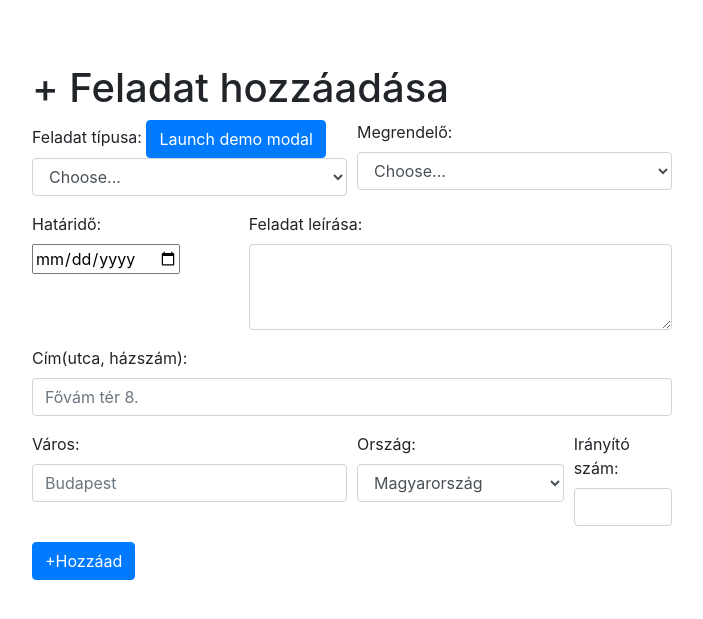
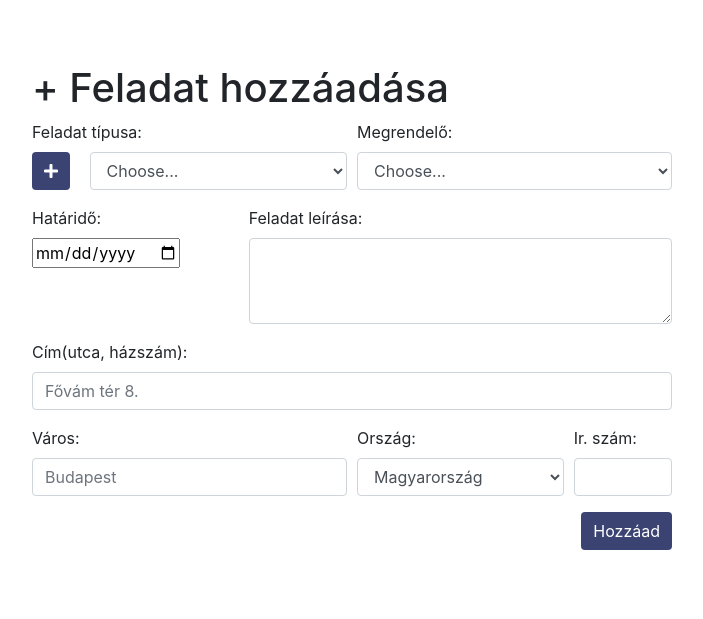
Before and after one commit to kosaaron/ssbs, a PHP site: page /feladathozzaadas.html in a window 1280 px wide. Shown: the top 619 px of the page, without its empty margins (288-991 px from the left). Run offline with PHP 8.4, Linux system fonts and the light colour scheme.

Commit message:
Design changes in new task form

```diff
--- a/css/feladathozzaadas.css
+++ b/css/feladathozzaadas.css
@@ -1,3 +1,14 @@
 .new-task-form{
     margin-top: 5%;
 }
+.addnewtask-button{
+    background-color: #3B4372;
+    outline: none;
+    border:none;
+    height: calc(1.5em + 0.75rem + 2px);
+}
+.addnewtask-button:hover{
+    background-color: #333;
+    outline: none;
+    border:none;
+}
--- a/feladathozzaadas.html
+++ b/feladathozzaadas.html
@@ -17,38 +17,21 @@
                 <div class="form-row">
                     <div class="form-group col-md-6">
                         <label for="inputTaskType">Feladat típusa:</label>
-                        <!-- Button trigger modal -->
-                        <button type="button" class="btn btn-primary" data-toggle="modal"
-                            data-target="#exampleModalCenter">
-                            Launch demo modal
-                        </button>
-
-                        <!-- Modal -->
-                        <div class="modal fade" id="exampleModalCenter" tabindex="-1" role="dialog"
-                            aria-labelledby="exampleModalCenterTitle" aria-hidden="true">
-                            <div class="modal-dialog modal-dialog-centered" role="document">
-                                <div class="modal-content">
-                                    <div class="modal-header">
-                                        <h5 class="modal-title" id="exampleModalCenterTitle">Új feladattípus</h5>
-                                        <button type="button" class="close" data-dismiss="modal" aria-label="Close">
-                                            <span aria-hidden="true">&times;</span>
-                                        </button>
-                                    </div>
-                                    <div class="modal-body">
-                                        ...
-                                    </div>
-                                    <div class="modal-footer">
-                                        <button type="button" class="btn btn-secondary"
-                                            data-dismiss="modal">Close</button>
-                                        <button type="button" class="btn btn-primary">Save changes</button>
-                                    </div>
-                                </div>
+                        <div class="row">
+                            <div class="col-2">
+                                                        <!-- Button trigger modal -->
+                                <button type="button" class="btn btn-primary addnewtask-button"
+                                    data-toggle="modal" data-target="#exampleModalCenter">
+                                    <i class="fas fa-plus"></i>
+                                </button></div>
+                            <div class="col-10">
+                                <select id="inputTaskType" class="form-control">
+                                    <option selected>Choose...</option>
+                                    <option>...</option>
+                                </select>
                             </div>
                         </div>
-                        <select id="inputTaskType" class="form-control">
-                            <option selected>Choose...</option>
-                            <option>...</option>
-                        </select>
+
                     </div>
                     <div class="form-group col-md-6">
                         <label for="inputProcurer">Megrendelő:</label>
@@ -85,15 +68,40 @@
                         </select>
                     </div>
                     <div class="form-group col-md-2">
-                        <label for="inputZip">Irányító szám:</label>
+                        <label for="inputZip">Ir. szám:</label>
                         <input type="text" class="form-control" id="inputZip">
                     </div>
                 </div>
-                <button type="submit" class="btn btn-primary">+Hozzáad</button>
+                <div class="float-right">
+                        <button type="submit" class="btn btn-primary addnewtask-button">Hozzáad</button>
+                </div>
             </form>
         </div>
         <div class="flex-fill col-3"></div>
     </div>
+    <footer>
+        <!-- Modal -->
+        <div class="modal fade" id="exampleModalCenter" tabindex="-1" role="dialog"
+            aria-labelledby="exampleModalCenterTitle" aria-hidden="true">
+            <div class="modal-dialog modal-dialog-centered" role="document">
+                <div class="modal-content">
+                    <div class="modal-header">
+                        <h5 class="modal-title" id="exampleModalCenterTitle">Új feladattípus</h5>
+                        <button type="button" class="close" data-dismiss="modal" aria-label="Close">
+                            <span aria-hidden="true">&times;</span>
+                        </button>
+                    </div>
+                    <div class="modal-body">
+                        ...
+                    </div>
+                    <div class="modal-footer">
+                        <button type="button" class="btn btn-secondary" data-dismiss="modal">Close</button>
+                        <button type="button" class="btn btn-primary">Save changes</button>
+                    </div>
+                </div>
+            </div>
+        </div>
+    </footer>
 </body>
 
 </html>
```
